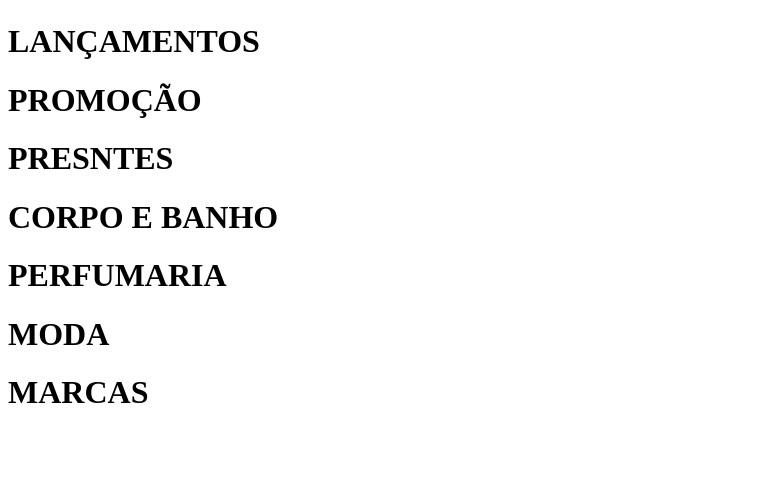
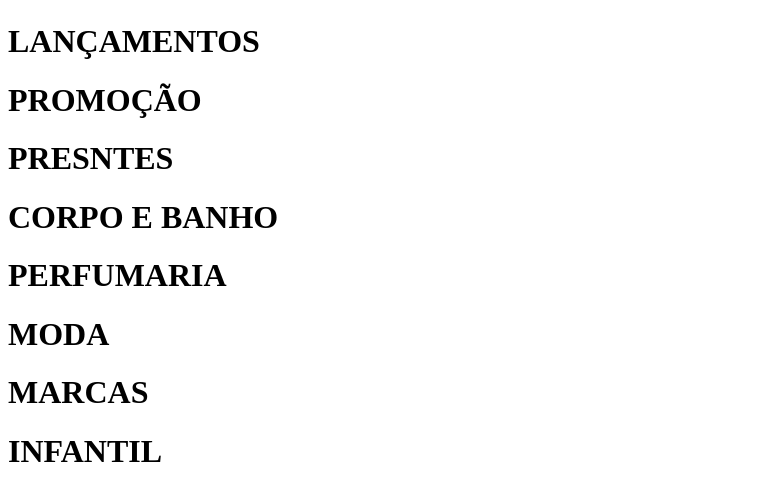
Before and after one commit to AndreSilva27/Projeto-Git-Github, a plain HTML site: page index.html in a window 1280 px wide. Shown: the part 1128-1619 px from the top of the page, without its empty margins (0-778 px from the left). Before the commit the page ends 1561 px from the top, so only its background shows below. Drawn offline with Linux system fonts and the light colour scheme.

Commit message:
Adicionei <h1> no html

```diff
--- a/index.html
+++ b/index.html
@@ -16,6 +16,7 @@
     <h1>PERFUMARIA</h1>
     <h1>MODA</h1>
     <h1>MARCAS</h1>
+    <h1>INFANTIL</h1>
 
 </body>
 </html>
```
